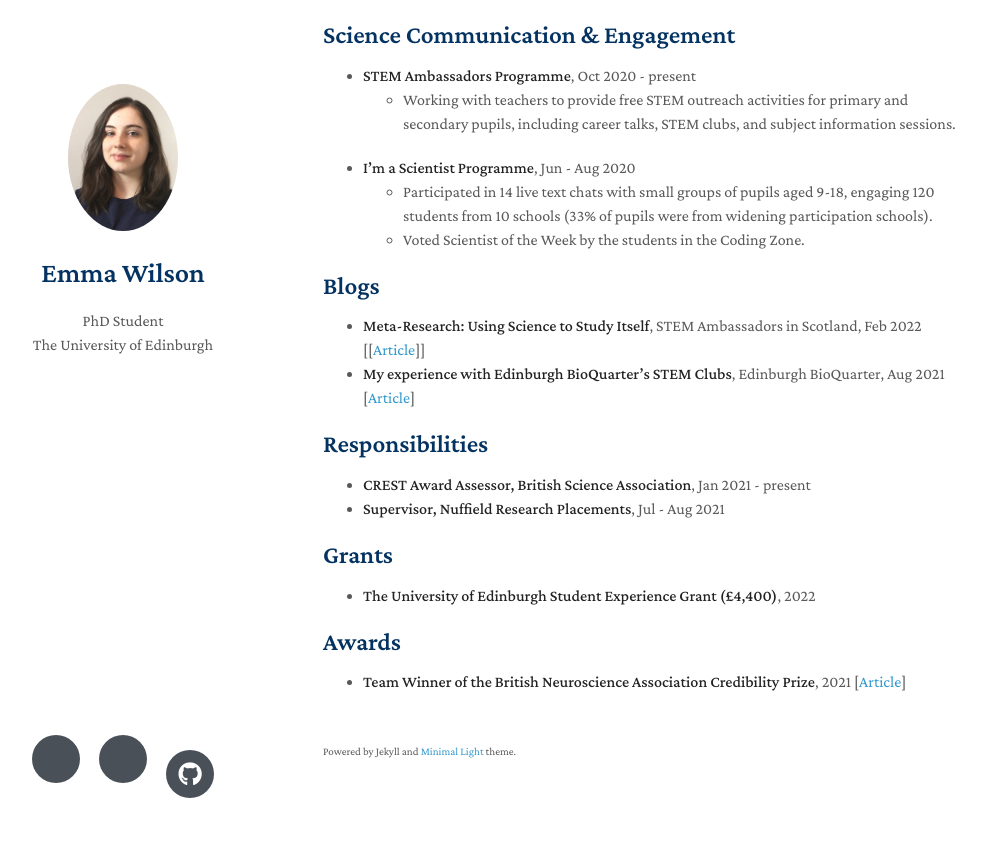
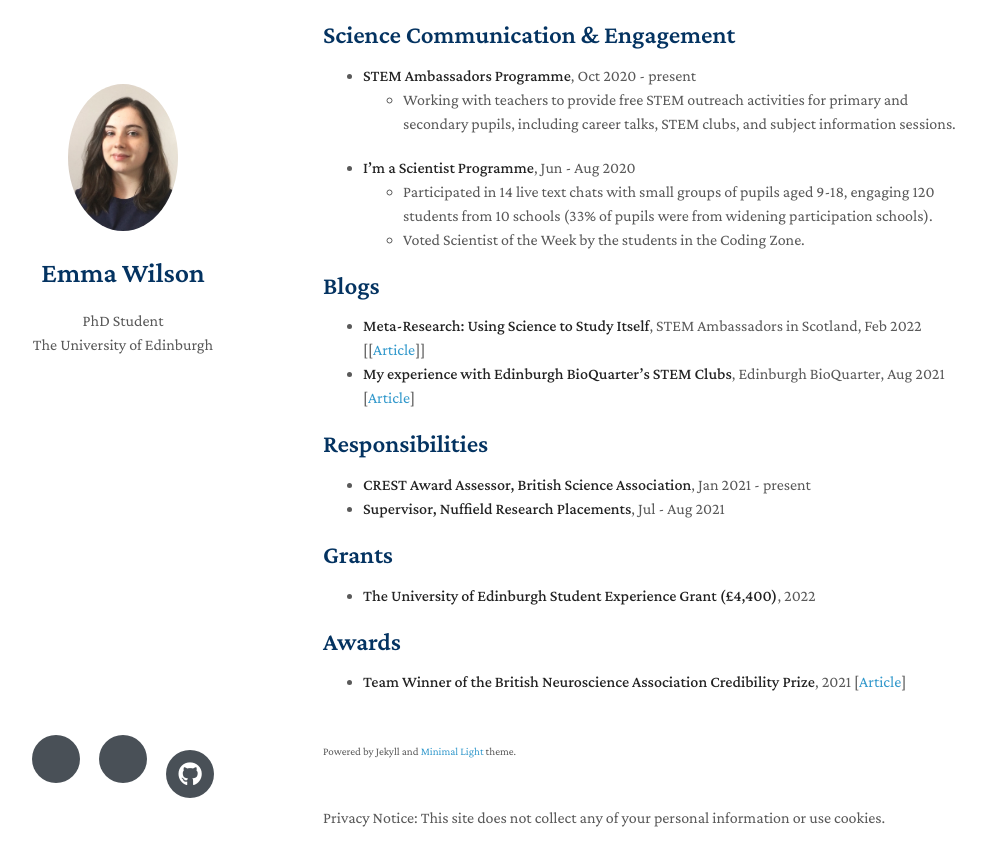
Before and after one commit to emma-wilson/emma-wilson.github.io, a Jekyll site: the page built from index.md, in a window 1280 px wide and 900 px high, scrolled down 2254 px. Shown: the top 866 px of the window, without its empty margins (147-1132 px from the left). Built offline with Jekyll 4.4.1, drawn with Linux system fonts in a browser that asks for light colours; nearby versions of some CDN libraries; a style sheet for code colours, icons or effects is not loaded; our own code applies the rules of GitHub Pages for plain Markdown files; before the commit the page ends 3086 px from its top, so only the background shows below that.

Commit message:
privacy notice

```diff
--- a/_layouts/homepage.html
+++ b/_layouts/homepage.html
@@ -53,6 +53,8 @@
       <br>
 
       <p><small>Powered by Jekyll and <a href="https://github.com/yaoyao-liu/minimal-light" target="_blank" rel="noopener">Minimal Light</a> theme.</small></p>
+      <br>
+      <p> Privacy Notice: This site does not collect any of your personal information or use cookies.</p>
 
       </section>
       <footer>
```
